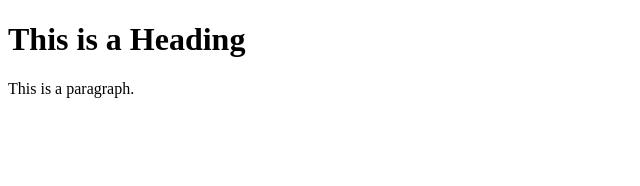
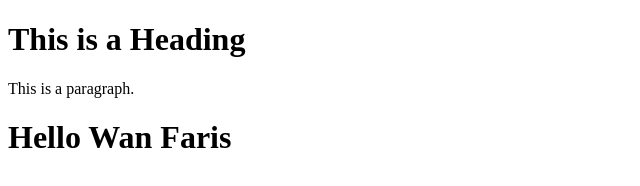
Before and after one commit to wnfris/scm-git3, a plain HTML site: page index.html in a window 1280 px wide. Shown: the whole page, without its empty margins (0-640 px from the left). Drawn offline with Linux system fonts and the light colour scheme.

Commit message:
Update di Github

```diff
--- a/index.html
+++ b/index.html
@@ -8,5 +8,7 @@
 <h1>This is a Heading</h1>
 <p>This is a paragraph.</p>
 
+<h1>Hello Wan Faris</h1>
+
 </body>
 </html>
```
